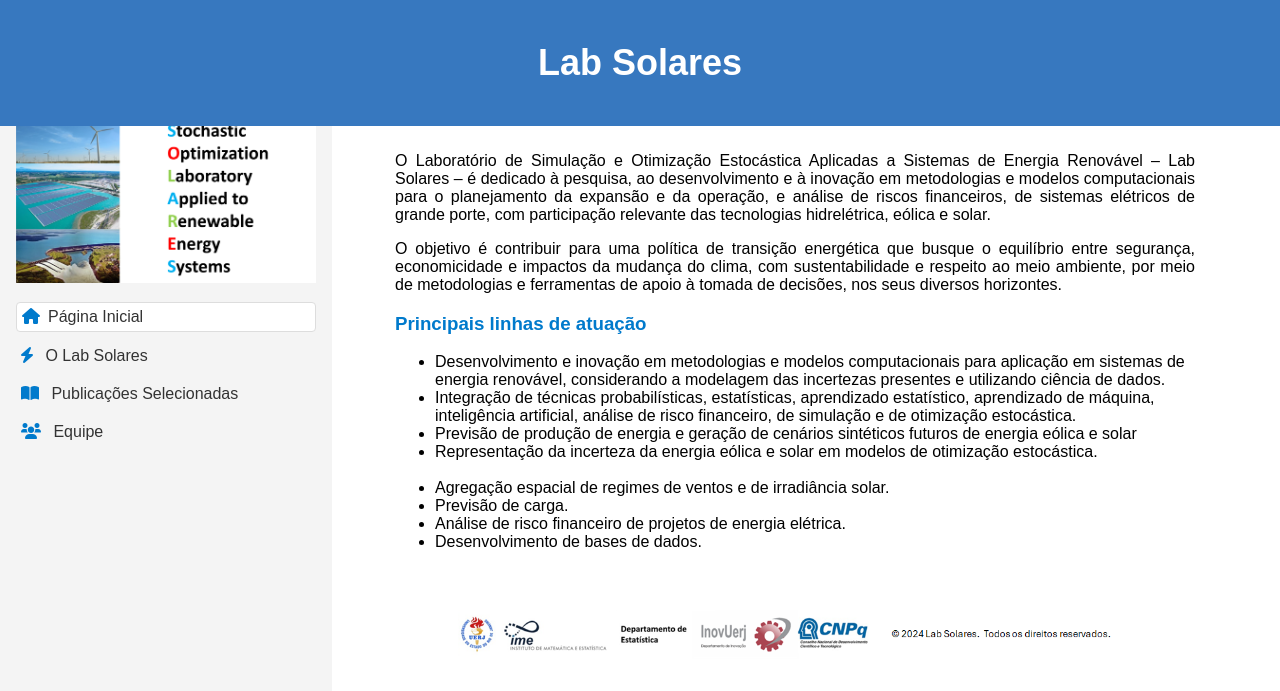
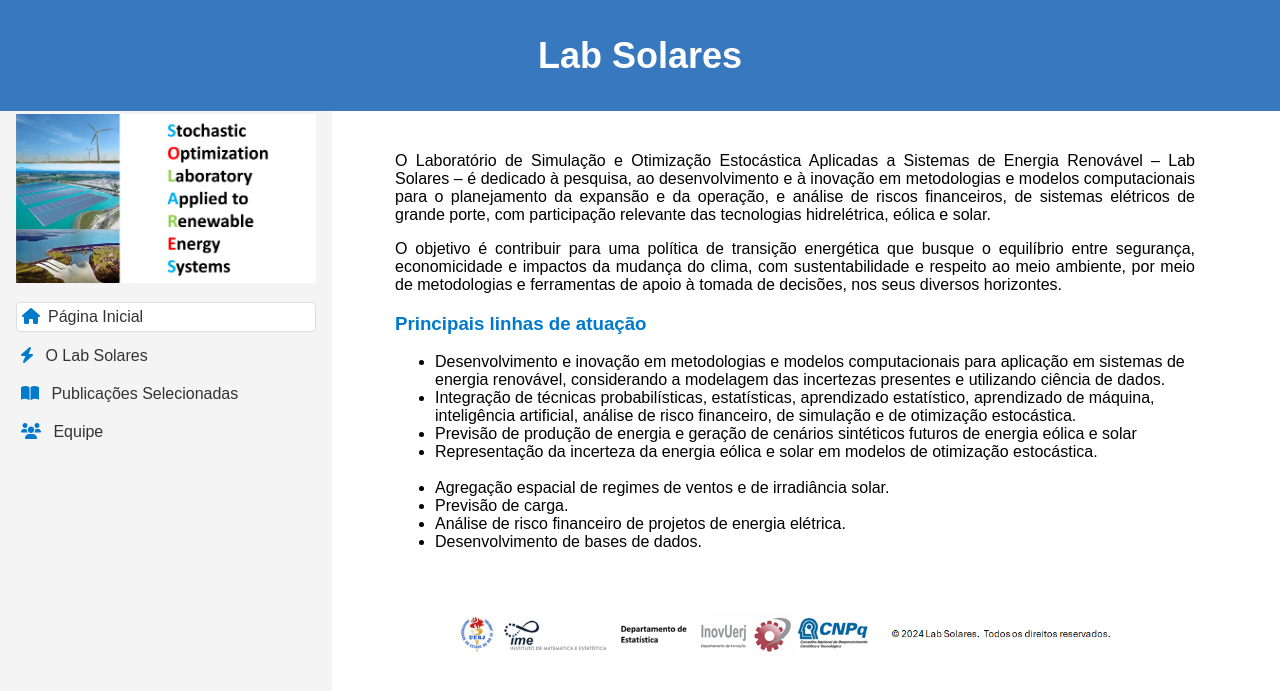
Before and after one commit to LabSolares-UERJ/main, a Jekyll site: the page built from index.html, in a window 1280 px wide. Shown: the top 691 px of the page. Built offline with Jekyll 4.4.1, drawn with Linux system fonts in a browser that asks for light colours.

Commit message:
Update main.css

```diff
--- a/assets/main.css
+++ b/assets/main.css
@@ -10,7 +10,7 @@ body {
 header {
     background-color: #3778bf; /* #000080 */
     color: #fff;
-    padding: 0.5em 0; /* Reduzir o padding vertical. Antes: 1em 0 */
+    padding: 0.2em 0; /* Reduzir o padding vertical. Opção: 0.5 Inicial: 1 */
     text-align: center;
     font-size: 1.5em; /* Ajustar o tamanho da fonte para algo mais compacto. Antes: 1.5 1.2 */
     position: fixed; /* Fixar o header no topo */
```
